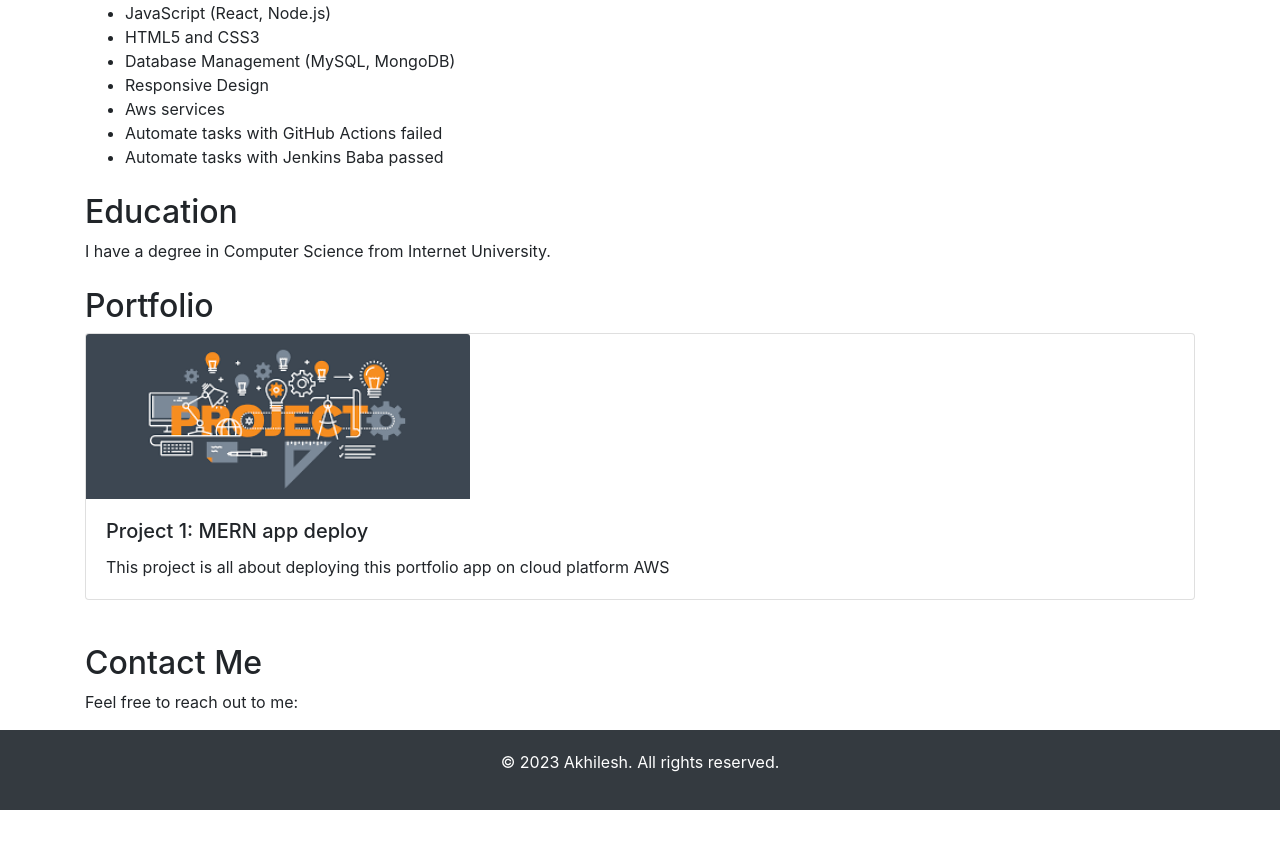
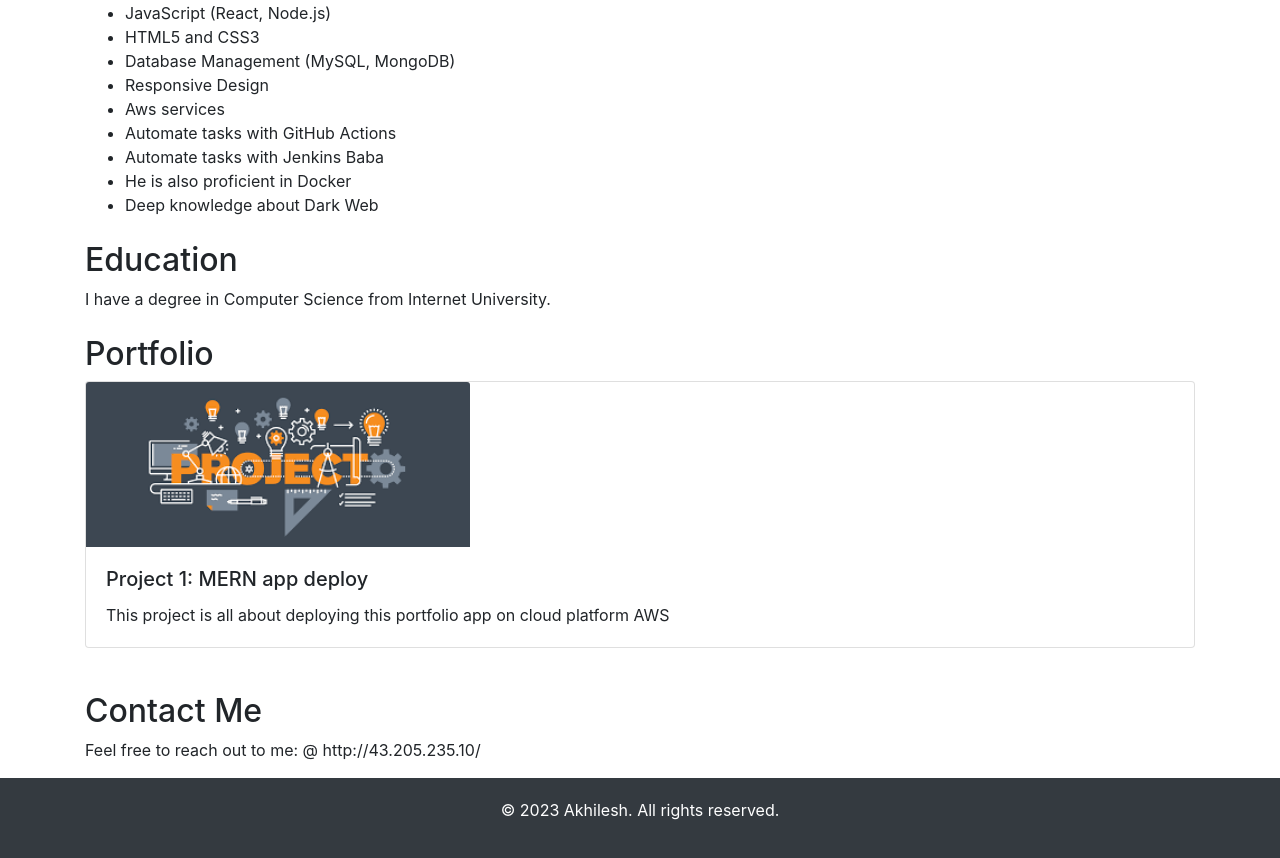
Before and after one commit to akhilesh-thakur/portfolio-aws, a React (Vite) app: page / in a window 1280 px wide. Shown: the part 544-1402 px from the top of the page. Before the commit the page ends 1354 px from the top, so only its background shows below. Built offline with nearby package versions, Linux system fonts and the light colour scheme.

Commit message:
added few lines and checking the Jenkins automation

```diff
--- a/src/components/Home.jsx
+++ b/src/components/Home.jsx
@@ -42,8 +42,10 @@ export default function Home() {
           <li>Database Management (MySQL, MongoDB)</li>
           <li>Responsive Design</li>
           <li>Aws services</li>
-          <li>Automate tasks with GitHub Actions failed</li>
-          <li>Automate tasks with Jenkins Baba passed</li>
+          <li>Automate tasks with GitHub Actions</li>
+          <li>Automate tasks with Jenkins Baba</li>
+          <li>He is also proficient in Docker</li>
+          <li>Deep knowledge about Dark Web</li>
         </ul>
       </div>
 
@@ -72,7 +74,7 @@ export default function Home() {
 
       <div className="container mt-4" id="contact">
         <h2>Contact Me</h2>
-        <p>Feel free to reach out to me:</p>
+        <p>Feel free to reach out to me: @ http://43.205.235.10/</p>
       </div>
 
       <div className="footer" style={styles.footer}>
```
